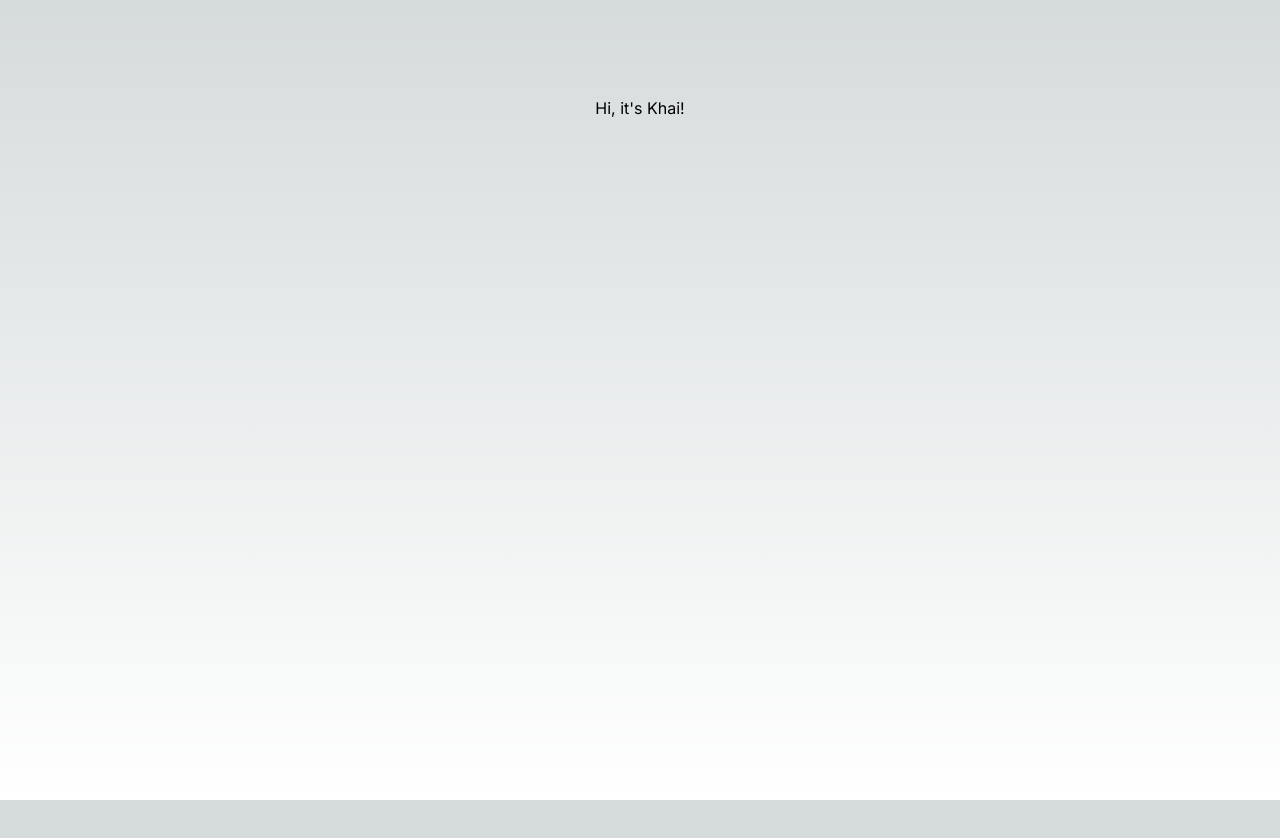
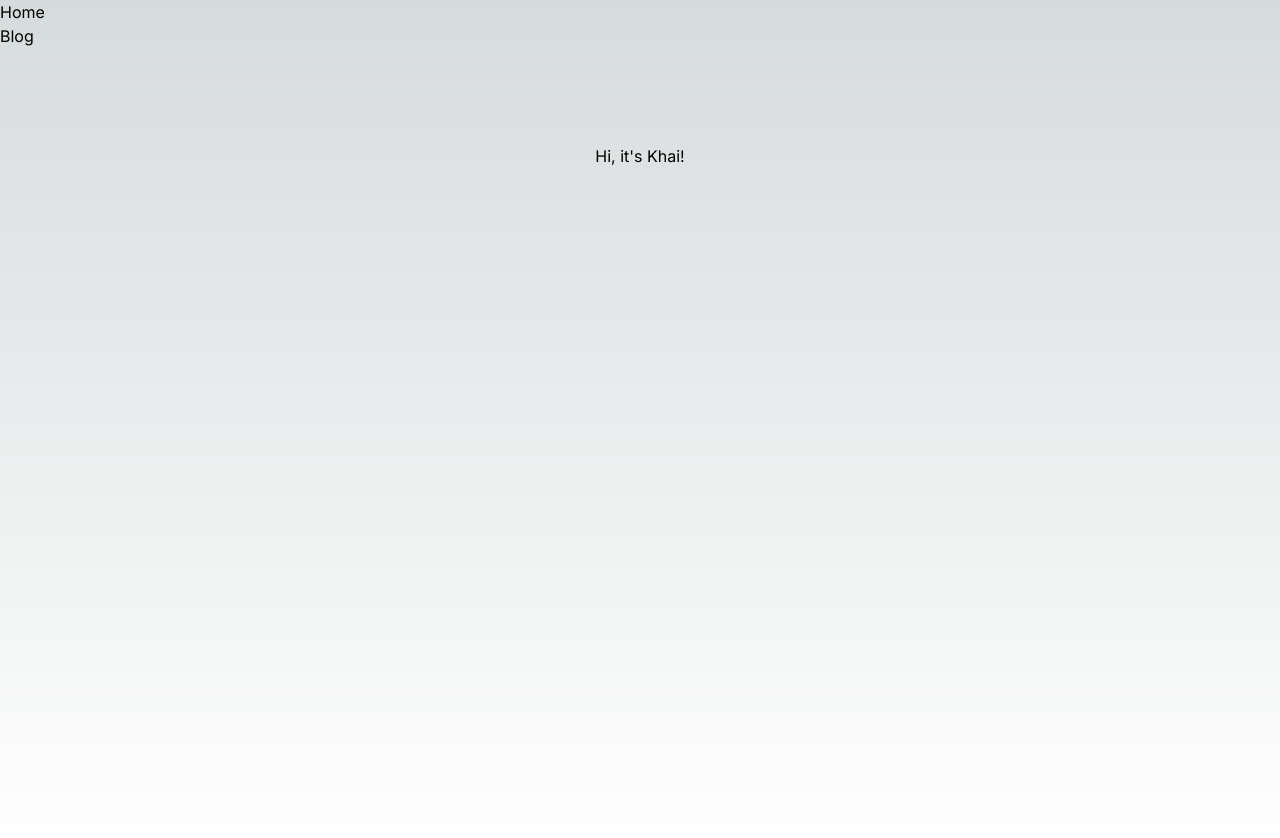
Before and after one commit to khaister/khaister.github.io, a Next.js app: page / in a window 1280 px wide. Shown: the top 838 px of the page. Before the commit the page ends 800 px from the top, so only its background shows below. Built offline with nearby package versions, Linux system fonts and the light colour scheme.

Commit message:
Add nav bar

```diff
--- a/src/app/layout.tsx
+++ b/src/app/layout.tsx
@@ -1,12 +1,13 @@
 import type { Metadata } from 'next'
+import Link from 'next/link';
 import { Inter } from 'next/font/google'
 import './globals.css'
 
 const inter = Inter({ subsets: ['latin'] })
 
 export const metadata: Metadata = {
-  title: 'Create Next App',
-  description: 'Generated by create next app',
+  title: 'Khai',
+  description: 'A website by Khai',
 }
 
 export default function RootLayout({
@@ -16,7 +17,13 @@ export default function RootLayout({
 }) {
   return (
     <html lang="en">
-      <body className={inter.className}>{children}</body>
+      <body className={inter.className}>
+        <nav>
+          <div><Link href="/">Home</Link></div>
+          <div><Link href="/blog">Blog</Link></div>
+        </nav>
+        {children}
+      </body>
     </html>
   )
 }
```
